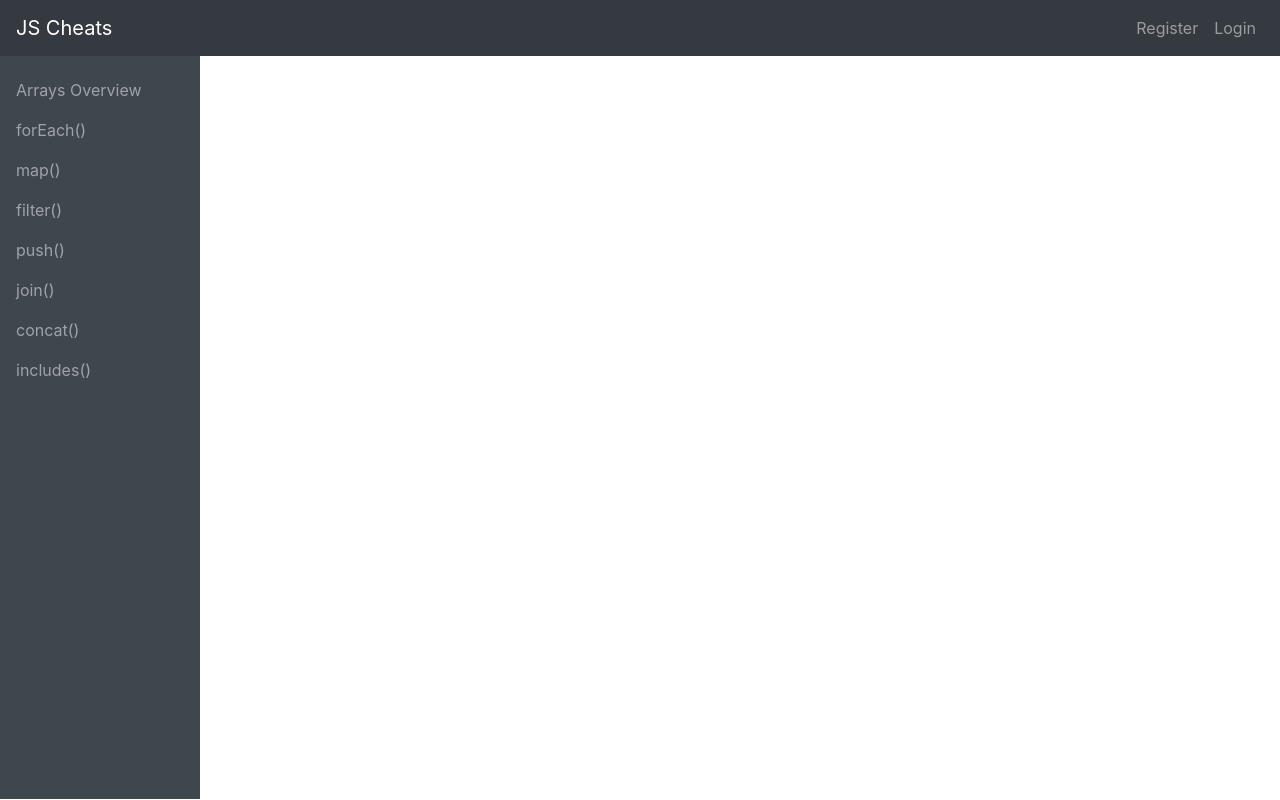
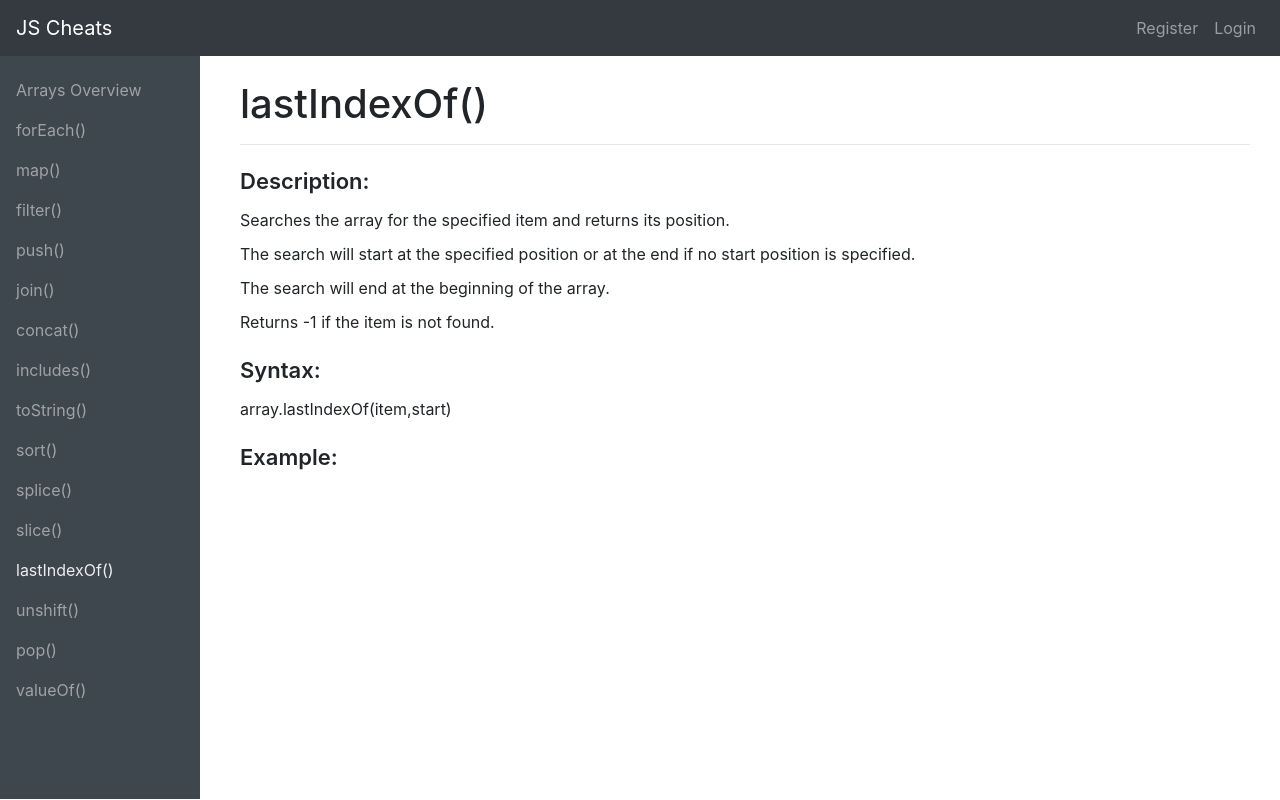
Before and after one commit to jwaltrip/js-cheats, a React (Create React App) app: page /arrays/lastIndexOf in a window 1280 px wide. Built offline with nearby package versions, Linux system fonts and the light colour scheme; a web font is replaced by a local one.

Commit message:
array methods added and one string page

```diff
--- a/src/components/ArrayPage/ArrayPage.js
+++ b/src/components/ArrayPage/ArrayPage.js
@@ -13,6 +13,14 @@ import ArrPush from './sub-pages/ArrPush';
 import ArrJoin from './sub-pages/ArrJoin';
 import ArrConcat from './sub-pages/ArrConcat';
 import ArrIncludes from './sub-pages/ArrIncludes';
+import ArrString from './sub-pages/ArrString';
+import ArrSort from './sub-pages/ArrSort';
+import ArrSplice from './sub-pages/ArrSplice';
+import ArrSlice from './sub-pages/ArrSlice';
+import ArrLastIndex from './sub-pages/ArrLastIndex';
+import ArrUnshift from './sub-pages/ArrUnshift';
+import ArrPop from './sub-pages/ArrPop';
+import ArrValue from './sub-pages/ArrValue';
 
 // array of sidebar links to be passed as a prop to SideNavbar component
 // includes url path, name of link, and component to be rendered
@@ -64,6 +72,54 @@ const routes = [
     name: "includes()",
     exact: true,
     comp: ArrIncludes
+  },
+  {
+    path: "/arrays/toString",
+    name: "toString()",
+    exact: true,
+    comp: ArrString
+  },
+  {
+    path: "/arrays/sort",
+    name: "sort()",
+    exact: true,
+    comp: ArrSort
+  },
+  {
+    path: "/arrays/splice",
+    name: "splice()",
+    exact: true,
+    comp: ArrSplice
+  },
+  {
+    path: "/arrays/slice",
+    name: "slice()",
+    exact: true,
+    comp: ArrSlice
+  },
+  {
+    path: "/arrays/lastIndexOf",
+    name: "lastIndexOf()",
+    exact: true,
+    comp: ArrLastIndex
+  },
+  {
+    path: "/arrays/unshift",
+    name: "unshift()",
+    exact: true,
+    comp: ArrUnshift
+  },
+  {
+    path: "/arrays/pop",
+    name: "pop()",
+    exact: true,
+    comp: ArrPop
+  },
+  {
+    path: "/arrays/value",
+    name: "valueOf()",
+    exact: true,
+    comp: ArrValue
   }
 ];
 
--- a/src/components/ArrayPage/sub-pages/ArrIncludes.js
+++ b/src/components/ArrayPage/sub-pages/ArrIncludes.js
@@ -9,9 +9,12 @@ class ArrIncludes extends React.Component {
         <h1>includes()</h1>
         <hr/>
         <div className="sublabel">Description:</div>
-        <p className="subtext"></p>
+        <p className="subtext">Determines whether an array contains a specified element.</p>
+        <p className="subtext">Returns a boolean value.</p>
+        <p className="subtext">Element: the element to search for.</p>
+        <p className="subtext">Start: Optional. Default at index 0. The position in the array to start the search.</p>
         <div className="sublabel">Syntax:</div>
-        <p className="subtext"></p>
+        <p className="subtext">array.includes(element, start)</p>
         <div className="sublabel">Example:</div>
         <div className="example">
         </div>
--- /dev/null
+++ b/src/components/ArrayPage/sub-pages/ArrLastIndex.js
@@ -0,0 +1,26 @@
+import React from 'react';
+import "./sub-pages.css";
+// import PropTypes from 'prop-types';
+
+class ArrLastIndex extends React.Component {
+  render() {
+    return (
+      <div>
+        <h1>lastIndexOf()</h1>
+        <hr/>
+        <div className="sublabel">Description:</div>
+        <p className="subtext">Searches the array for the specified item and returns its position.</p>
+        <p className="subtext">The search will start at the specified position or at the end if no start position is specified.</p>
+        <p className="subtext">The search will end at the beginning of the array.</p>
+        <p className="subtext">Returns -1 if the item is not found.</p>
+        <div className="sublabel">Syntax:</div>
+        <p className="subtext">array.lastIndexOf(item,start)</p>
+        <div className="sublabel">Example:</div>
+        <div className="example">
+        </div>
+      </div>
+    );
+  }
+}
+
+export default ArrLastIndex;
--- /dev/null
+++ b/src/components/ArrayPage/sub-pages/ArrPop.js
@@ -0,0 +1,25 @@
+import React from 'react';
+import "./sub-pages.css";
+// import PropTypes from 'prop-types';
+
+class ArrPop extends React.Component {
+  render() {
+    return (
+      <div>
+        <h1>pop()</h1>
+        <hr/>
+        <div className="sublabel">Description:</div>
+        <p className="subtext">Removes the last element of an array.</p>
+        <p className="subtext">This method changes the length of the array.</p>
+        <p className="subtext">Returns the removed element.</p>
+        <div className="sublabel">Syntax:</div>
+        <p className="subtext">array.pop()</p>
+        <div className="sublabel">Example:</div>
+        <div className="example">
+        </div>
+      </div>
+    );
+  }
+}
+
+export default ArrPop;
--- /dev/null
+++ b/src/components/ArrayPage/sub-pages/ArrSlice.js
@@ -0,0 +1,25 @@
+import React from 'react';
+import "./sub-pages.css";
+// import PropTypes from 'prop-types';
+
+class ArrSlice extends React.Component {
+  render() {
+    return (
+      <div>
+        <h1>slice()</h1>
+        <hr/>
+        <div className="sublabel">Description:</div>
+        <p className="subtext">Returns the selected elements in an array as a new array object.</p>
+        <p className="subtext">The original array is not changed.</p>
+        <p className="subtext">Start and end are optional.</p>
+        <div className="sublabel">Syntax:</div>
+        <p className="subtext">array.slice(start,end)</p>
+        <div className="sublabel">Example:</div>
+        <div className="example">
+        </div>
+      </div>
+    );
+  }
+}
+
+export default ArrSlice;
--- /dev/null
+++ b/src/components/ArrayPage/sub-pages/ArrSort.js
@@ -0,0 +1,26 @@
+import React from 'react';
+import "./sub-pages.css";
+// import PropTypes from 'prop-types';
+
+class ArrSort extends React.Component {
+  render() {
+    return (
+      <div>
+        <h1>sort()</h1>
+        <hr/>
+        <div className="sublabel">Description:</div>
+        <p className="subtext">Sorts the items of an array.</p>
+        <p className="subtext">The sort order can be either alphabetic or numeric and either ascending or descending.</p>
+        <p className="subtext">By default, the sort method sorts the values as strings in alphabetical and ascending order.</p>
+        <p className="subtext">This method chagnes the original array.</p>
+        <div className="sublabel">Syntax:</div>
+        <p className="subtext">array.sort()</p>
+        <div className="sublabel">Example:</div>
+        <div className="example">
+        </div>
+      </div>
+    );
+  }
+}
+
+export default ArrSort;
--- /dev/null
+++ b/src/components/ArrayPage/sub-pages/ArrSplice.js
@@ -0,0 +1,26 @@
+import React from 'react';
+import "./sub-pages.css";
+// import PropTypes from 'prop-types';
+
+class ArrSplice extends React.Component {
+  render() {
+    return (
+      <div>
+        <h1>splice()</h1>
+        <hr/>
+        <div className="sublabel">Description:</div>
+        <p className="subtext">Adds or removes items to/from an array.</p>
+        <p className="subtext">This method changes the original array.</p>
+        <p className="subtext">Use negative values to specify the position from the end of the array.</p>
+        <p className="subtext">item1,...itemX- new items to be added to the array</p>
+        <div className="sublabel">Syntax:</div>
+        <p className="subtext">array.splice(index, howMany, item1,...itemX)</p>
+        <div className="sublabel">Example:</div>
+        <div className="example">
+        </div>
+      </div>
+    );
+  }
+}
+
+export default ArrSplice;
--- /dev/null
+++ b/src/components/ArrayPage/sub-pages/ArrString.js
@@ -0,0 +1,24 @@
+import React from 'react';
+import "./sub-pages.css";
+// import PropTypes from 'prop-types';
+
+class ArrString extends React.Component {
+  render() {
+    return (
+      <div>
+        <h1>toString()</h1>
+        <hr/>
+        <div className="sublabel">Description:</div>
+        <p className="subtext">Converts an array into a string and returns the result.</p>
+        <p className="subtext">The returned string will seperate the elements in the array with commas.</p>
+        <div className="sublabel">Syntax:</div>
+        <p className="subtext">array.toString()</p>
+        <div className="sublabel">Example:</div>
+        <div className="example">
+        </div>
+      </div>
+    );
+  }
+}
+
+export default ArrString;
--- /dev/null
+++ b/src/components/ArrayPage/sub-pages/ArrUnshift.js
@@ -0,0 +1,23 @@
+import React from 'react';
+import "./sub-pages.css";
+// import PropTypes from 'prop-types';
+
+class ArrUnshift extends React.Component {
+  render() {
+    return (
+      <div>
+        <h1>unshift()</h1>
+        <hr/>
+        <div className="sublabel">Description:</div>
+        <p className="subtext">Adds one or more items to the beginning of the array and returns the new length of the array.</p>
+        <div className="sublabel">Syntax:</div>
+        <p className="subtext">array.unshift(item1, item2,...,itemX)</p>
+        <div className="sublabel">Example:</div>
+        <div className="example">
+        </div>
+      </div>
+    );
+  }
+}
+
+export default ArrUnshift;
--- /dev/null
+++ b/src/components/ArrayPage/sub-pages/ArrValue.js
@@ -0,0 +1,25 @@
+import React from 'react';
+import "./sub-pages.css";
+// import PropTypes from 'prop-types';
+
+class ArrValue extends React.Component {
+  render() {
+    return (
+      <div>
+        <h1>valueOf()</h1>
+        <hr/>
+        <div className="sublabel">Description:</div>
+        <p className="subtext">This method returns the array.</p>
+        <p className="subtext">This method is the default method of the array object.</p>
+        <p className="subtext">This will not change the original array.</p>
+        <div className="sublabel">Syntax:</div>
+        <p className="subtext">array.valueOf()</p>
+        <div className="sublabel">Example:</div>
+        <div className="example">
+        </div>
+      </div>
+    );
+  }
+}
+
+export default ArrValue;
--- a/src/components/StringPage/StringPage.js
+++ b/src/components/StringPage/StringPage.js
@@ -8,6 +8,7 @@ import SideNavbar from "../SideNavbar/SideNavbar";
 import StrOverview from './sub-pages/StrOverview';
 import StrSubstr from './sub-pages/StrSubstr';
 import StrSplit from './sub-pages/StrSplit';
+import StrValue from './sub-pages/StrValue';
 
 // array of sidebar links to be passed as a prop to SideNavbar component
 // includes url path, name of link, and component to be rendered
@@ -29,6 +30,12 @@ const routes = [
     name: "split()",
     exact: true,
     comp: StrSplit
+  },
+  {
+    path: "/strings/value",
+    name: "valueOf()",
+    exact: true,
+    comp: StrValue
   }
 ];
 
--- /dev/null
+++ b/src/components/StringPage/sub-pages/StrValue.js
@@ -0,0 +1,22 @@
+import React from 'react';
+//import "./sub-pages.css";
+// import PropTypes from 'prop-types';
+
+class StrValue extends React.Component {
+  render() {
+    return (
+      <div>
+        <h1>valueOf()</h1>
+        <hr/>
+        <div className="sublabel">Description:</div>
+        <p className="subtext">This method returns the primitive value of a string object.</p>
+        <p className="subtext">string.valueOf()</p>
+        <div className="sublabel">Example:</div>
+        <div className="example">
+        </div>
+      </div>
+    );
+  }
+}
+
+export default StrValue;
```
